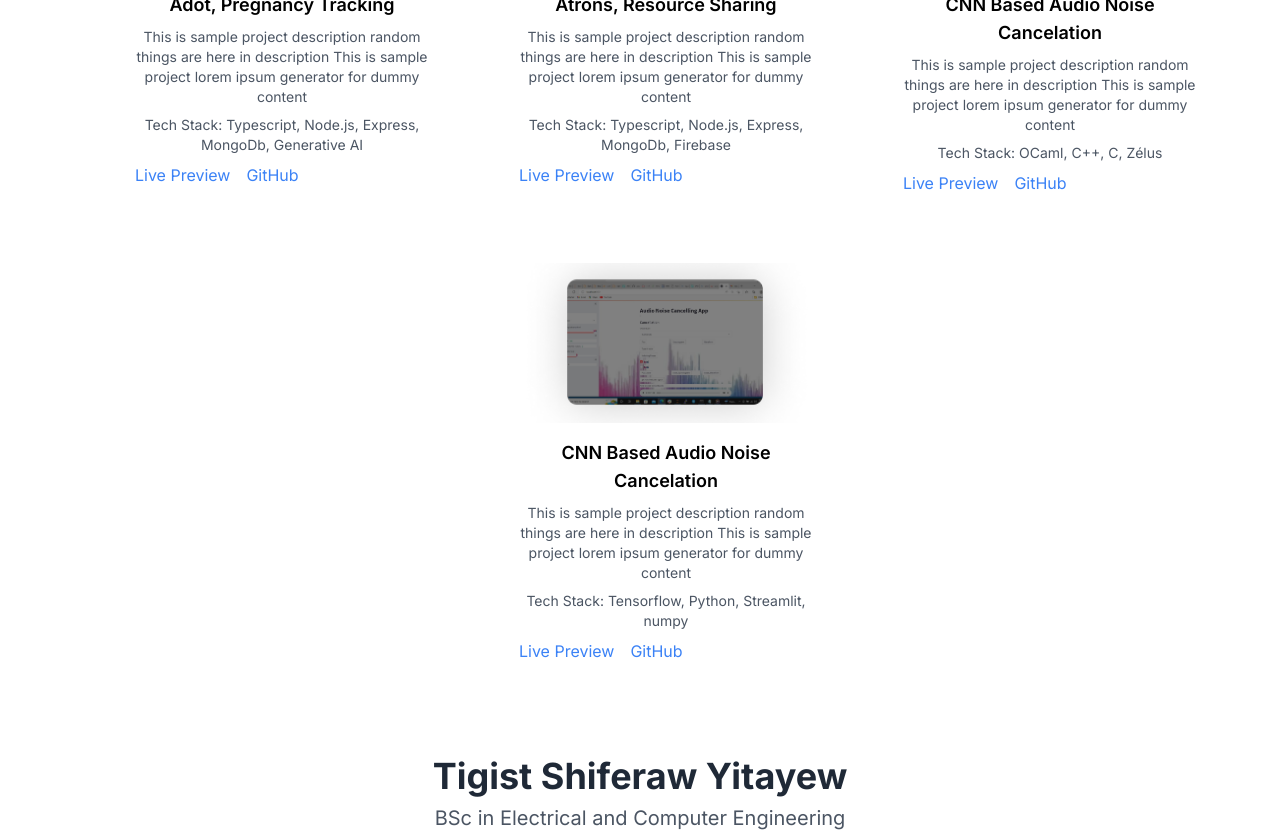
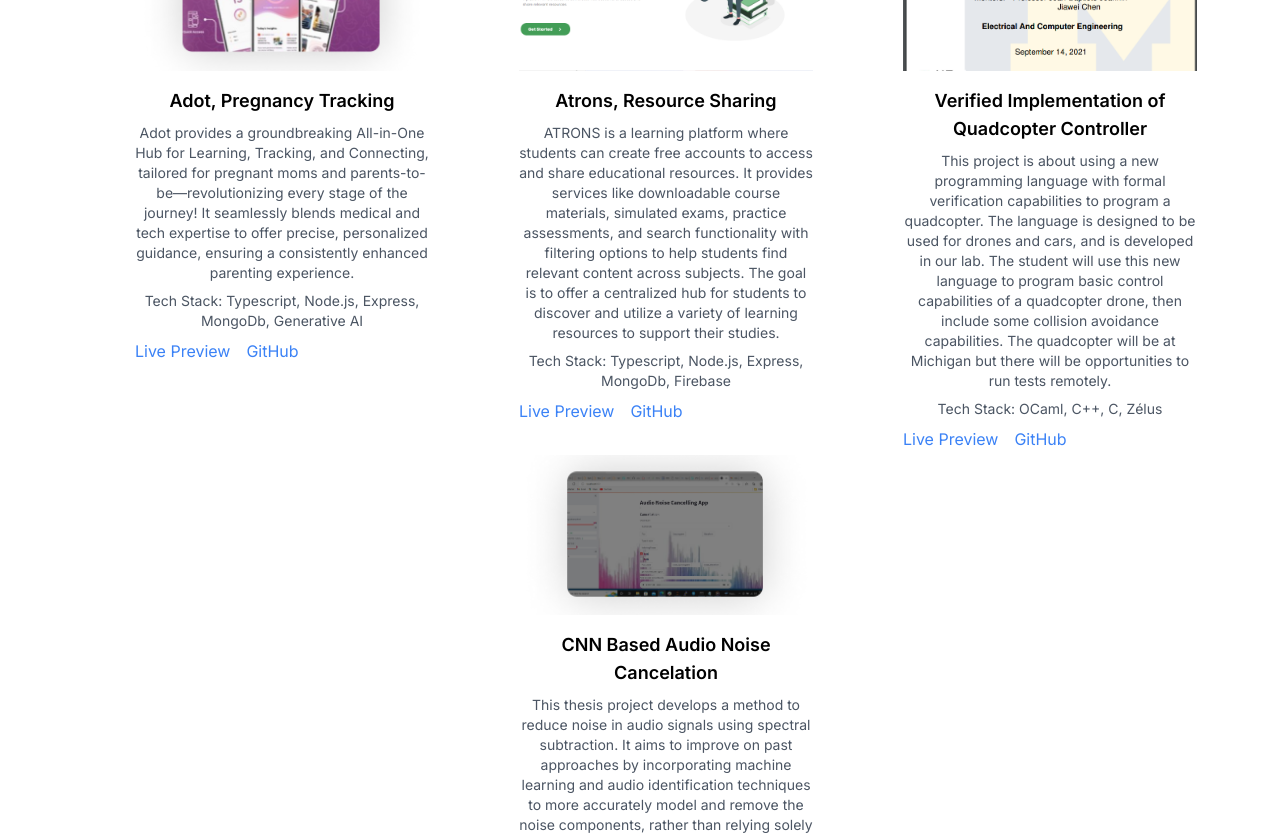
Before and after one commit to TigistShiferaw/portfolio, a Next.js app: page / in a window 1280 px wide. Shown: the part 1260-2095 px from the top of the page. Built offline with nearby package versions, Linux system fonts and the light colour scheme.

Commit message:
(feat): update description for projects

```diff
--- a/components/ProjectCard.tsx
+++ b/components/ProjectCard.tsx
@@ -11,7 +11,7 @@
 
 const ProjectCard: React.FC<ProjectCardProps> = ({ imageSrc, title, description, techStacks, liveLink, githubLink }) => {
   return (
-    <div className="border border-gray-200 rounded-lg mx-1" style={{ width: '300px', height: '400px' }}>
+    <div className="border border-gray-200 rounded-lg mx-1 mt-24" style={{ width: '300px', height: '400px' }}>
       <img src={imageSrc} alt={title} className="w-full h-40 mb-4 object-cover" />
       <h2 className="text-lg font-semibold mb-2">{title}</h2>
       <p className="text-sm text-gray-600 mb-2">{description}</p>
--- a/data/Projects.tsx
+++ b/data/Projects.tsx
@@ -5,7 +5,7 @@
   {
     imageSrc: '/Adot.png',
     title: 'Adot, Pregnancy Tracking ',
-    description: 'This is sample project description random things are here in description This is sample project lorem ipsum generator for dummy content',
+    description: 'Adot provides a groundbreaking All-in-One Hub for Learning, Tracking, and Connecting, tailored for pregnant moms and parents-to-be—revolutionizing every stage of the journey! It seamlessly blends medical and tech expertise to offer precise, personalized guidance, ensuring a consistently enhanced parenting experience.',
     techStacks: ['Typescript', 'Node.js', 'Express','MongoDb',"Generative AI"],
     liveLink: 'https://example.com',
     githubLink: 'https://github.com/example/project1',
@@ -14,15 +14,15 @@
   {
     imageSrc: '/atrons.png',
     title: 'Atrons, Resource Sharing',
-    description: 'This is sample project description random things are here in description This is sample project lorem ipsum generator for dummy content',
+    description: 'ATRONS is a learning platform where students can create free accounts to access and share educational resources. It provides services like downloadable course materials, simulated exams, practice assessments, and search functionality with filtering options to help students find relevant content across subjects. The goal is to offer a centralized hub for students to discover and utilize a variety of learning resources to support their studies.',
     techStacks: ['Typescript', 'Node.js', 'Express','MongoDb',"Firebase"],
     liveLink: 'https://example.com',
     githubLink: 'https://github.com/example/project1',
   },
   {
     imageSrc: '/aura.png',
-    title: 'CNN Based Audio Noise Cancelation ',
-    description: 'This is sample project description random things are here in description This is sample project lorem ipsum generator for dummy content',
+    title: 'Verified Implementation of Quadcopter Controller',
+    description: 'This project is about using a new programming language with formal verification capabilities to program a quadcopter. The language is designed to be used for drones and cars, and is developed in our lab. The student will use this new language to program basic control capabilities of a quadcopter drone, then include some collision avoidance capabilities. The quadcopter will be at Michigan but there will be opportunities to run tests remotely.',
     techStacks: ['OCaml', 'C++', 'C','Zélus'],
     liveLink: 'https://example.com',
     githubLink: 'https://github.com/example/project1',
@@ -30,7 +30,7 @@
   {
     imageSrc: '/cnn.png',
     title: 'CNN Based Audio Noise Cancelation ',
-    description: 'This is sample project description random things are here in description This is sample project lorem ipsum generator for dummy content',
+    description: 'This thesis project develops a method to reduce noise in audio signals using spectral subtraction. It aims to improve on past approaches by incorporating machine learning and audio identification techniques to more accurately model and remove the noise components, rather than relying solely on estimating the noise. The project includes a general framework and Streamlit application that allows users to input noisy audio and have the noise reduced using this combined spectral subtraction and machine learning-based approach.',
     techStacks: ['Tensorflow', 'Python',"Streamlit","numpy"],
     liveLink: 'https://example.com',
     githubLink: 'https://github.com/example/project1',
--- a/pages/About.tsx
+++ b/pages/About.tsx
@@ -2,11 +2,10 @@
 
 const About: React.FC = () => {
   return (
-    <div className="mt-12 px-6 lg:px-8 xl:px-10">
+    <div className="mt-56 px-6 lg:px-8 xl:px-10">
       <div className="max-w-4xl mx-auto">
         <header className="text-center mb-12">
-          <h1 className="text-4xl font-bold text-gray-800 mb-2">Tigist Shiferaw Yitayew</h1>
-          <p className="text-xl text-gray-600">BSc in Electrical and Computer Engineering</p>
+          <h1 className="text-4xl font-bold text-gray-800 mb-2">BSc in Electrical and Computer Engineering</h1>
         </header>
 
         <section className="mb-12">
```
